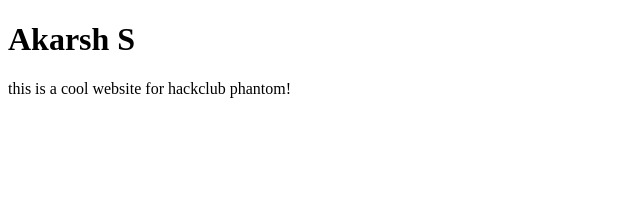
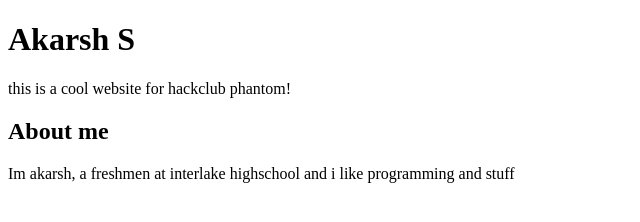
Before and after one commit to AkarshSharma2012/my-portfolio, a plain HTML site: page index.html in a window 1280 px wide. Shown: the whole page, without its empty margins (0-640 px from the left). Drawn offline with Linux system fonts and the light colour scheme.

Commit message:
add an about me section

```diff
--- a/index.html
+++ b/index.html
@@ -6,5 +6,7 @@
 	<body>
 		<h1>Akarsh S</h1>
 		<p>this is a cool website for hackclub phantom!</p>
+        <h2>About me</h2>
+        <p>Im akarsh, a freshmen at interlake highschool and i like programming and stuff</p>
 	</body>
 </html>
```
